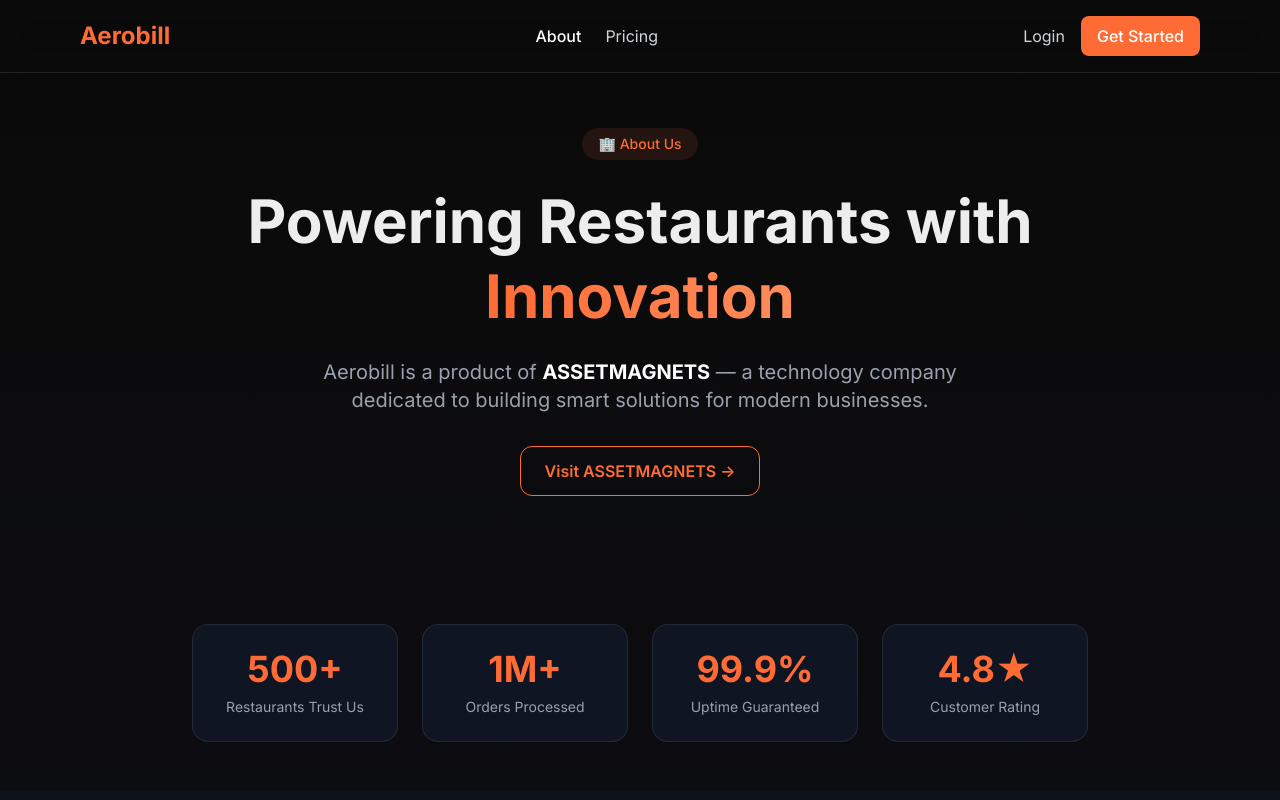
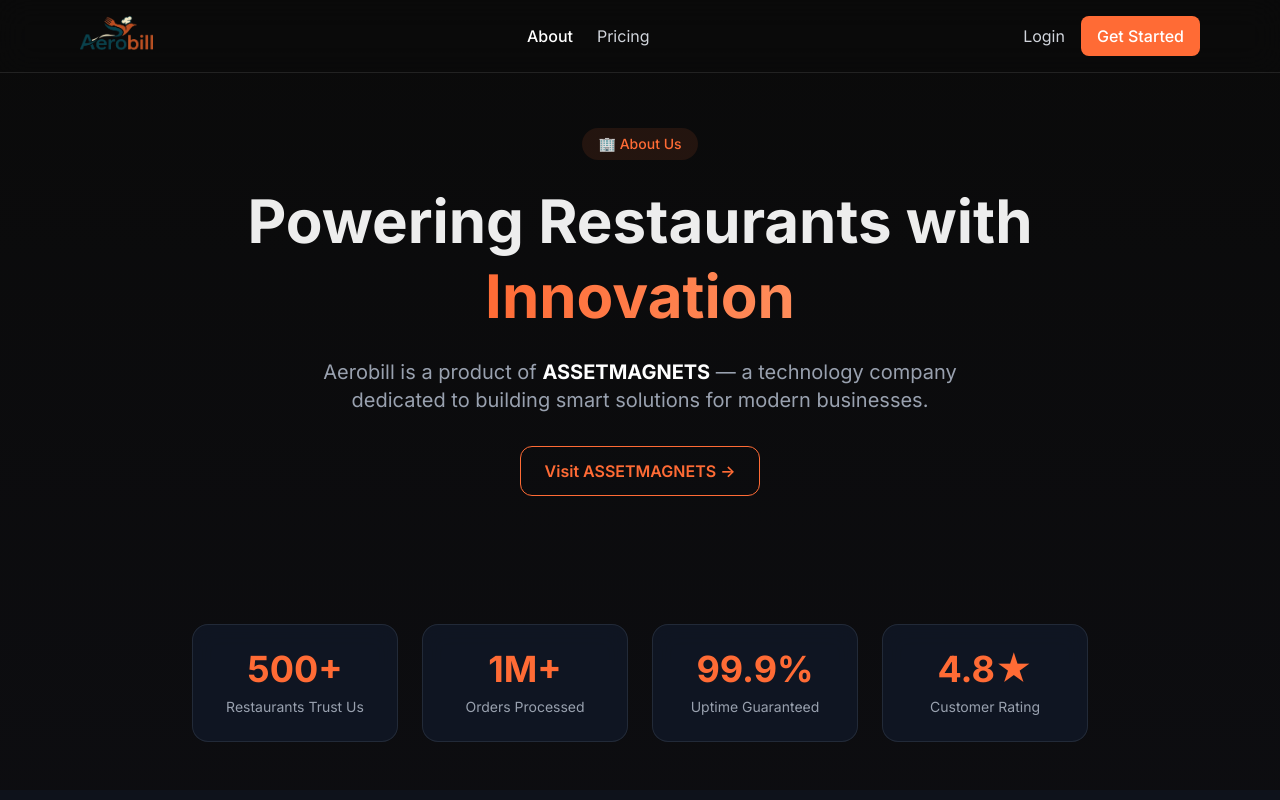
Before and after one commit to Pritam-Pattanaik/aerobill, a Next.js app: page /about in a window 1280 px wide. Shown: the top 800 px of the page. Built offline with nearby package versions, Linux system fonts and the light colour scheme.

Commit message:
feat: Add official logo and favicon to website

```diff
--- a/app/about/page.tsx
+++ b/app/about/page.tsx
@@ -1,4 +1,5 @@
 import Link from "next/link"
+import Image from "next/image"
 import type { Metadata } from "next"
 
 export const metadata: Metadata = {
@@ -63,7 +64,9 @@
             {/* Navigation */}
             <nav className="fixed top-0 w-full z-50 bg-[#0a0a0a]/80 backdrop-blur-lg border-b border-white/10">
                 <div className="max-w-6xl mx-auto px-4 py-4 flex items-center justify-between">
-                    <Link href="/" className="text-2xl font-bold text-[#ff6b35]">Aerobill</Link>
+                    <Link href="/" className="flex items-center">
+                        <Image src="/logo.png" alt="Aerobill" width={120} height={40} className="h-10 w-auto" />
+                    </Link>
                     <div className="hidden md:flex items-center gap-6">
                         <Link href="/about" className="text-white font-medium">About</Link>
                         <Link href="/pricing" className="text-gray-300 hover:text-white transition">Pricing</Link>
--- a/app/layout.tsx
+++ b/app/layout.tsx
@@ -11,6 +11,11 @@
 export const metadata: Metadata = {
   title: "Aerobill - Restaurant Management System",
   description: "Modern restaurant management with digital ordering, kitchen display, and billing",
+  icons: {
+    icon: "/favicon.png",
+    shortcut: "/favicon.png",
+    apple: "/favicon.png",
+  },
 };
 
 export default function RootLayout({
--- a/app/page.tsx
+++ b/app/page.tsx
@@ -1,4 +1,5 @@
 import Link from "next/link"
+import Image from "next/image"
 import type { Metadata } from "next"
 
 // SEO Metadata for Homepage
@@ -224,7 +225,9 @@
         {/* Navigation */}
         <nav className="fixed top-0 w-full z-50 bg-[#0a0a0a]/80 backdrop-blur-lg border-b border-white/10">
           <div className="max-w-6xl mx-auto px-4 py-4 flex items-center justify-between">
-            <Link href="/" className="text-2xl font-bold text-[#ff6b35]">Aerobill</Link>
+            <Link href="/" className="flex items-center">
+              <Image src="/logo.png" alt="Aerobill" width={120} height={40} className="h-10 w-auto" />
+            </Link>
             <div className="hidden md:flex items-center gap-6">
               <Link href="/about" className="text-gray-300 hover:text-white transition">About</Link>
               <Link href="/pricing" className="text-gray-300 hover:text-white transition">Pricing</Link>
--- a/app/pricing/page.tsx
+++ b/app/pricing/page.tsx
@@ -1,4 +1,5 @@
 import Link from "next/link"
+import Image from "next/image"
 import type { Metadata } from "next"
 
 export const metadata: Metadata = {
@@ -107,7 +108,9 @@
             {/* Navigation */}
             <nav className="fixed top-0 w-full z-50 bg-[#0a0a0a]/80 backdrop-blur-lg border-b border-white/10">
                 <div className="max-w-6xl mx-auto px-4 py-4 flex items-center justify-between">
-                    <Link href="/" className="text-2xl font-bold text-[#ff6b35]">Aerobill</Link>
+                    <Link href="/" className="flex items-center">
+                        <Image src="/logo.png" alt="Aerobill" width={120} height={40} className="h-10 w-auto" />
+                    </Link>
                     <div className="hidden md:flex items-center gap-6">
                         <Link href="/about" className="text-gray-300 hover:text-white transition">About</Link>
                         <Link href="/pricing" className="text-white font-medium">Pricing</Link>
```
Also changed, not shown: public/favicon.png (added), public/logo.png (added).
